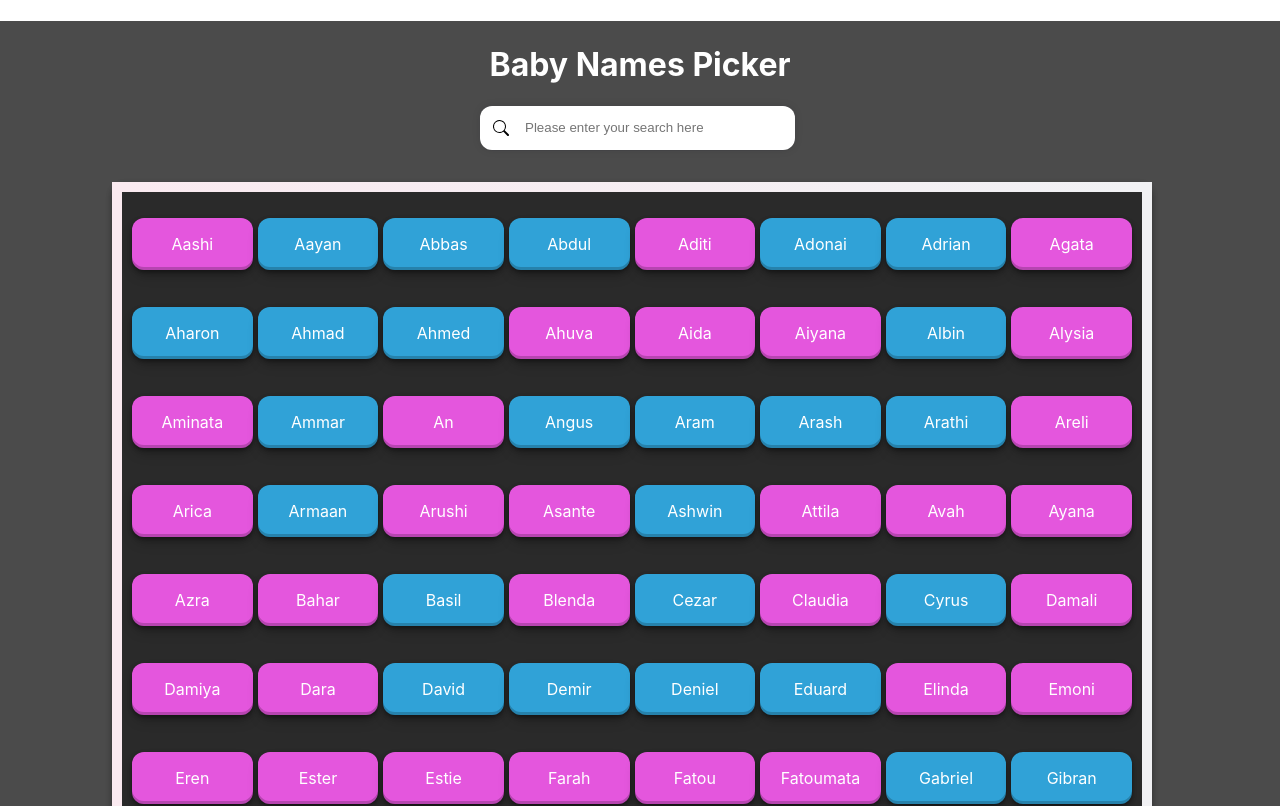
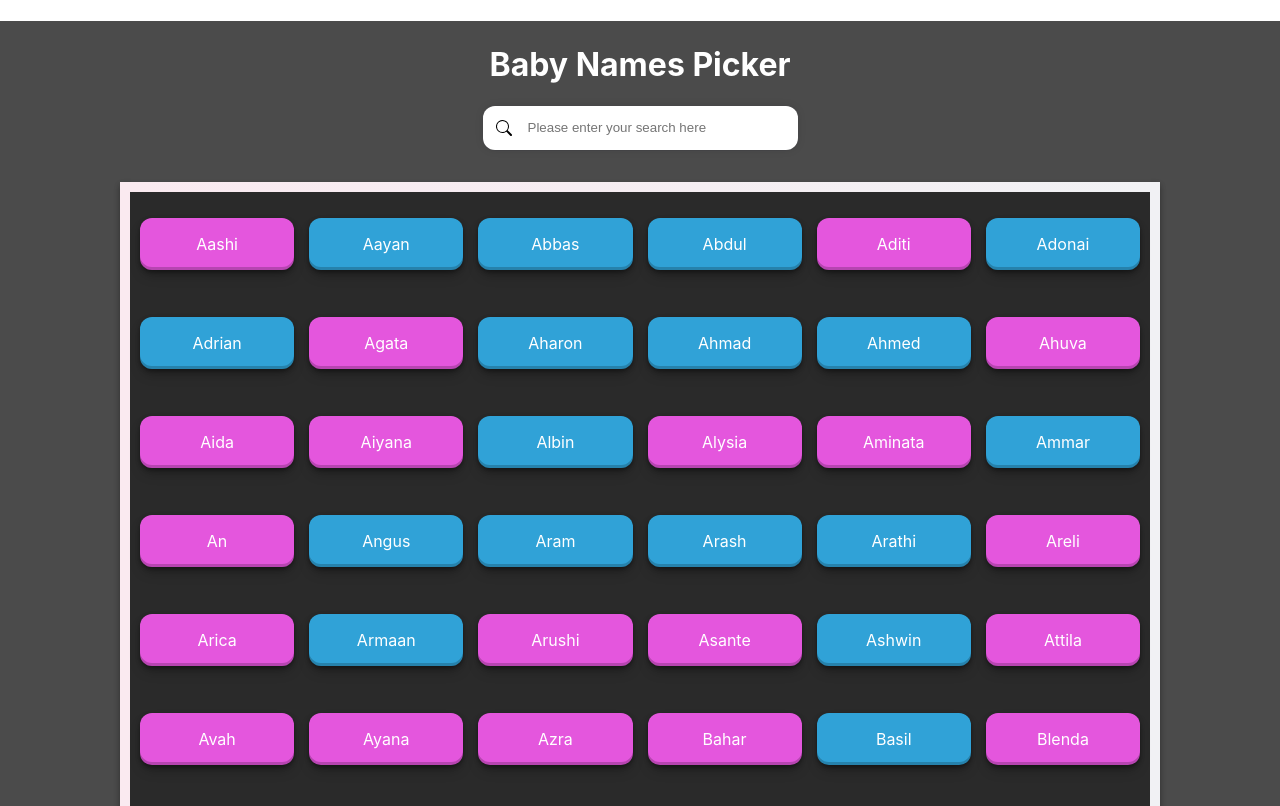
Before and after one commit to Dawit-Dev/baby-name-picker, a React (Create React App) app: page / in a window 1280 px wide. Shown: the top 806 px of the page. Built offline with nearby package versions, Linux system fonts and the light colour scheme.

Commit message:
Modified

```diff
--- a/src/App.css
+++ b/src/App.css
@@ -1,16 +1,20 @@
 .App {
   background-color: #4b4b4b;
-  /* background-color: #2a2a2a; */
+  display: block;
+  justify-content: center;
+  align-items: center;
+  margin: 0;
+  padding: 0;
+  box-sizing: border-box;
 }
 
 .App-body {
   max-width: 1000px;
   display: grid;
-  grid-template-columns: repeat(8, 1fr);
-  gap: 5px;
+  grid-template-columns: repeat(6, 1fr);
+  gap: 15px;
   padding: 10px;
   border: 10px solid transparent;
-  border-radius: 12px;
 
   border-image: linear-gradient(
     to right,
@@ -18,7 +22,7 @@
     rgb(241, 241, 244)
   );
   border-image-slice: 1;
-  margin-left: 7rem;
+  margin: 0 auto;
   margin-bottom: 3rem;
   /* background-color: #c2cacc; */
   background-color: #2a2a2a;
@@ -59,10 +63,10 @@ p {
   color: #ffffff;
 }
 
-form.no-submit {
+.no-submit {
   border: none;
   padding: 0;
-  margin-left: 30rem;
+  margin: 0 auto;
   margin-bottom: 2rem;
 }
 
```
